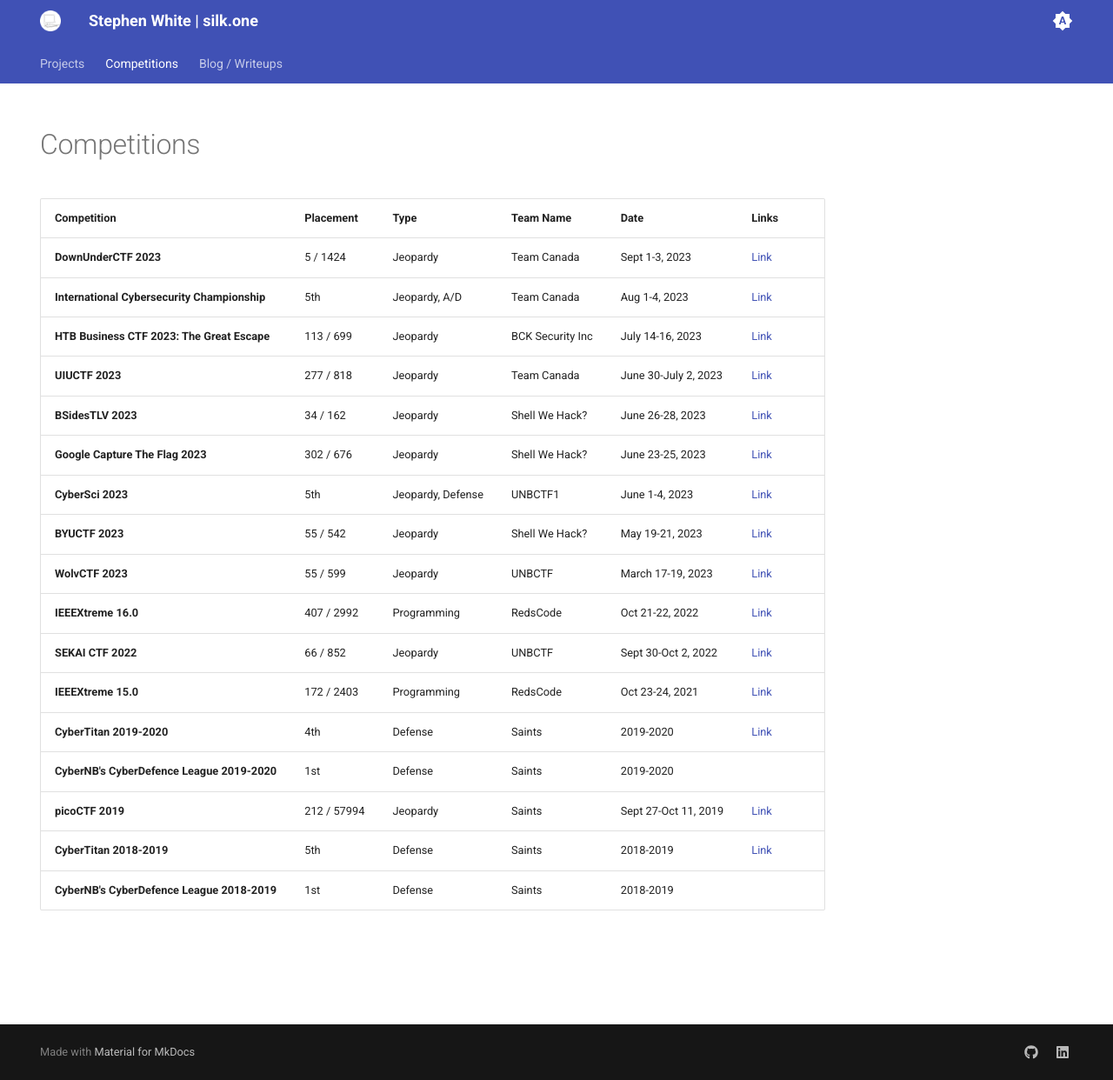
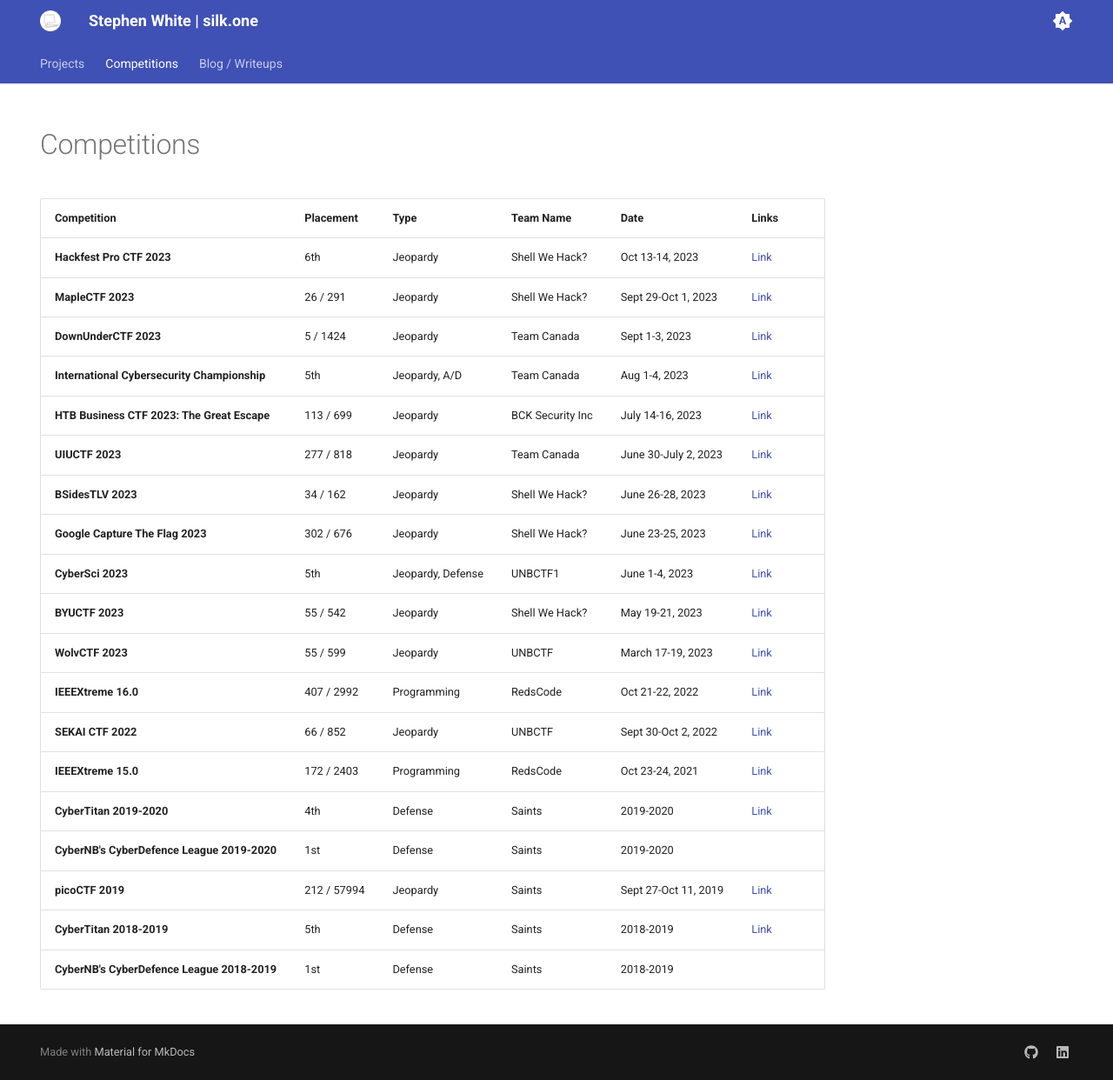
Before and after one commit to iamsilk/silk.one, an MkDocs documentation site: the page built from docs/competitions.md, in a window 1280 px wide and 1242 px high. Shown: the whole window at 87% size. Built offline with MkDocs 1.6.1 and Material for MkDocs 9.7.7, drawn with Linux system fonts in a browser that asks for light colours.

Commit message:
Add MapleCTF and HFCTF

```diff
--- a/docs/competitions.md
+++ b/docs/competitions.md
@@ -8,7 +8,9 @@
 
 | Competition                                      | Placement     | Type               | Team Name        | Date                      | Links                                                                                   |
 | ------------------------------------------------ | ------------- | ------------------ | ---------------- | ------------------------- | --------------------------------------------------------------------------------------- |
-| **DownUnderCTF 2023**                            | 5 / 1424      | Jeopardy           | Team Canada      | Sept 1-3, 2023            | [Link](https://ctftime.org/event/1954)                                                          |
+| **Hackfest Pro CTF 2023**                        | 6th           | Jeopardy           | Shell We Hack?   | Oct 13-14, 2023           | [Link](https://hfctf.ca/en/ctfs/)                                                       |
+| **MapleCTF 2023**                                | 26 / 291      | Jeopardy           | Shell We Hack?   | Sept 29-Oct 1, 2023       | [Link](https://ctftime.org/event/2038)                                                  |
+| **DownUnderCTF 2023**                            | 5 / 1424      | Jeopardy           | Team Canada      | Sept 1-3, 2023            | [Link](https://ctftime.org/event/1954)                                                  |
 | **International Cybersecurity Championship**     | 5th           | Jeopardy, A/D      | Team Canada      | Aug 1-4, 2023             | [Link](https://www.ic3.games/)                                                          |
 | **HTB Business CTF 2023: The Great Escape**      | 113 / 699     | Jeopardy           | BCK Security Inc | July 14-16, 2023          | [Link](https://ctftime.org/event/1989)                                                  |
 | **UIUCTF 2023**                                  | 277 / 818     | Jeopardy           | Team Canada      | June 30-July 2, 2023      | [Link](https://ctftime.org/event/1899)                                                  |
```
